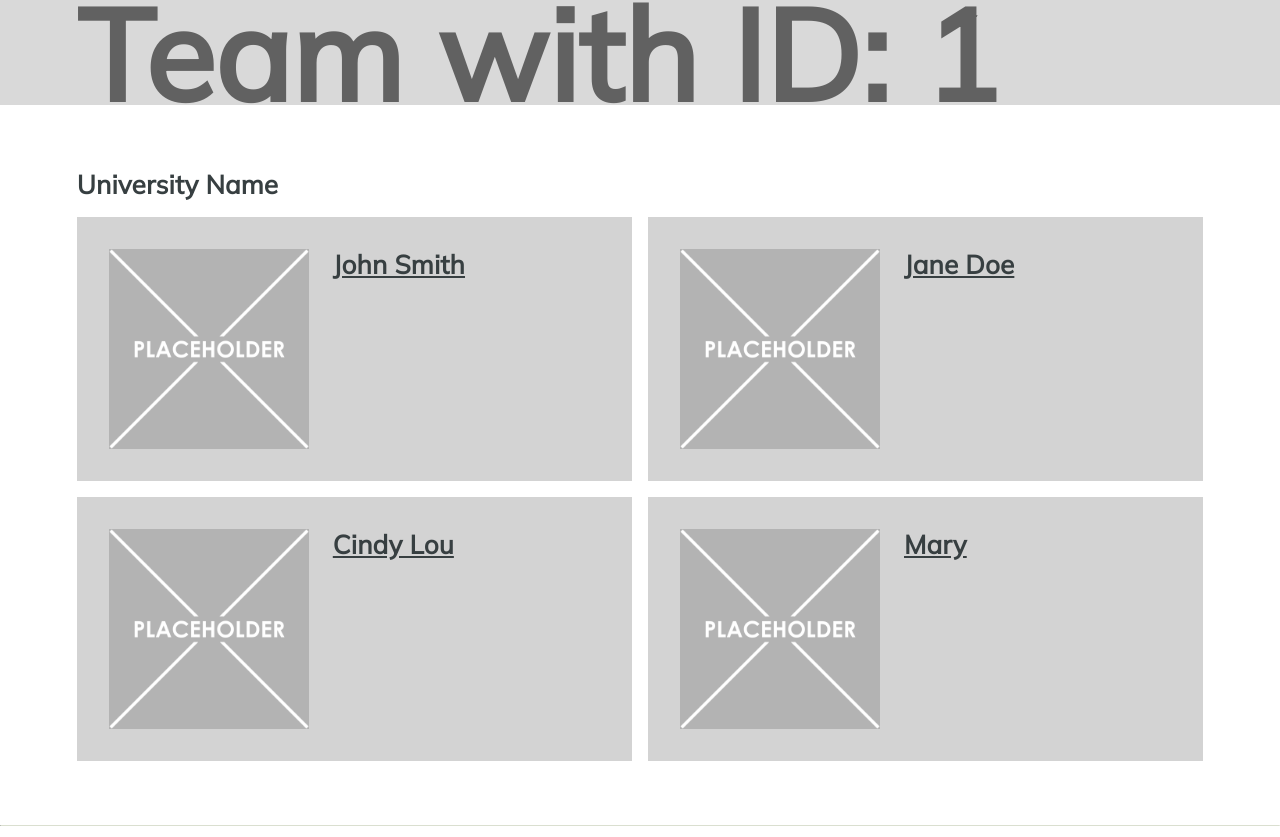
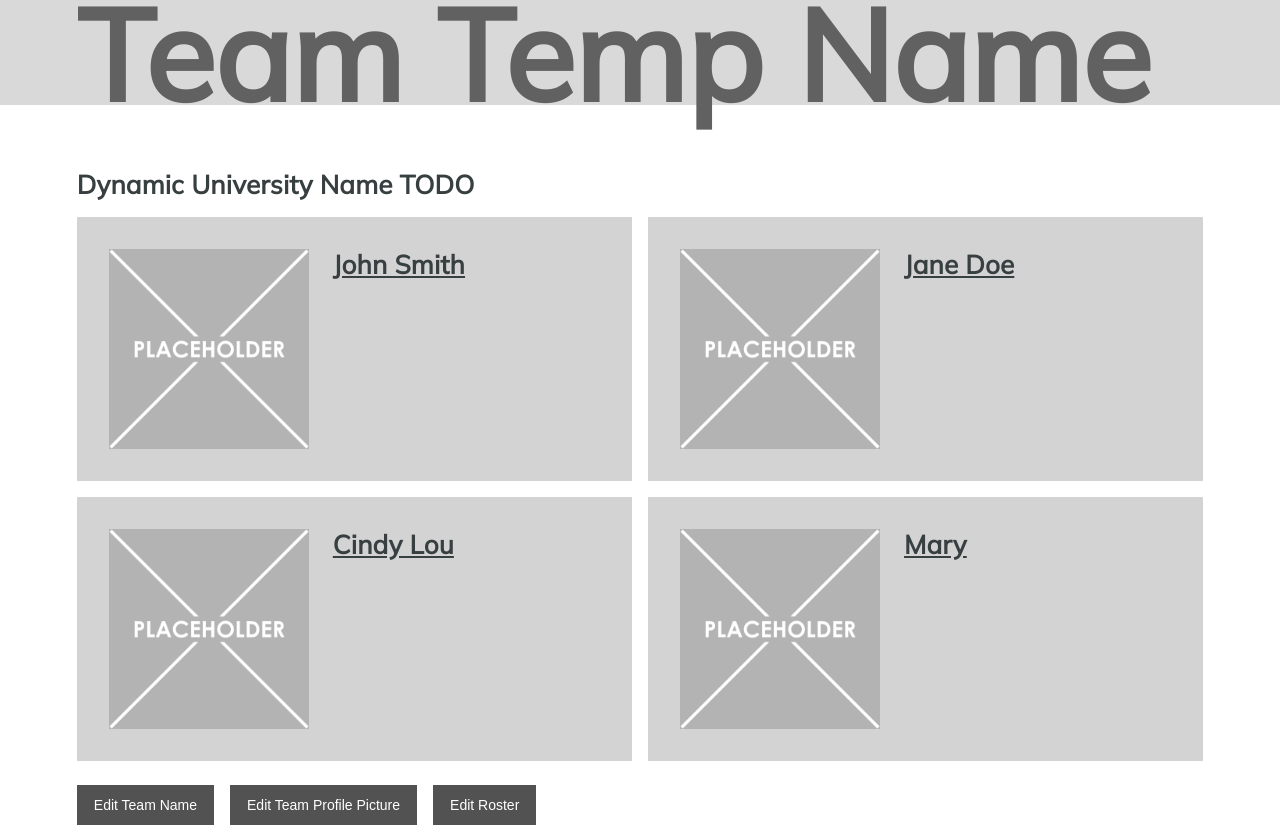
Before and after one commit to ISTE-500-501-TeamWatchHill/frontend, a React (Create React App) app: page /team/1 in a window 1280 px wide. Shown: the part 383-1220 px from the top of the page. Built offline with nearby package versions, Linux system fonts and the light colour scheme.

Commit message:
Made initial button row

```diff
--- a/src/components/button/button.js
+++ b/src/components/button/button.js
@@ -38,11 +38,18 @@ export default function Button(props) {
 
     return (
         <>
-            <a href={link}>
+            { props.link &&
+                <a href={link}>
+                    <button className={styles.button} style={propStyles} onClick={props.onClick}>
+                        {props.name}
+                    </button>
+                </a>
+            }
+            { !props.link &&
                 <button className={styles.button} style={propStyles} onClick={props.onClick}>
                     {props.name}
                 </button>
-            </a>
+            }
         </>
     )
 }
--- a/src/pages/teamsanduniversities/team/team.js
+++ b/src/pages/teamsanduniversities/team/team.js
@@ -3,7 +3,7 @@ import image from '../../../components/placeholder.png';
 import { useParams } from "react-router-dom";
 import globalStyles from '../../pages.module.css';
 import styles from './team.module.css';
-
+import Button from '../../../components/button/button';
 import Header from '../../../components/header/header';
 import MemberBlock from '../../../components/memberblock/memberblock';
 
@@ -18,16 +18,21 @@ const members = [
 
 const Team = (props) => {
 
+  // TEMP HARDCODED
+  const teamID = "1"; // acting as a substitute for a user's team ID
+  let teamNamePrefix = "Team ";
+  let teamName = "Temp Name"; // acting as a substitute for a team's name
+
   let { id } = useParams();
 
     return (
           <>
             <Header
-              name={`Team with ID: ${id}`}
+              name={teamNamePrefix + teamName}
             />
 
           <div className={`${globalStyles.grid_page} ${globalStyles.body_margin} ${globalStyles.margin8_top_bottom}`}>
-            <h3 className={`${globalStyles.text} ${styles.university}`}> University Name</h3>
+            <h3 className={`${globalStyles.text} ${styles.university}`}>Dynamic University Name TODO</h3>
 
             <div className={globalStyles.grid}>
                 {/* Team Members */}
@@ -40,6 +45,15 @@ const Team = (props) => {
                     })
                 }
             </div>
+
+            { teamID == id &&
+              <div className={styles.editButtonRow}>
+                <Button name='Edit Team Name' />
+                <Button name='Edit Team Profile Picture' />
+                <Button name='Edit Roster' />
+              </div>
+            }
+
           </div>
         </>
     )
--- a/src/pages/teamsanduniversities/team/team.module.css
+++ b/src/pages/teamsanduniversities/team/team.module.css
@@ -1,3 +1,11 @@
 .university {
     margin-bottom: 2vh;
 }
+
+.editButtonRow {
+    margin-top: 24px;
+}
+
+.editButtonRow > * {
+    margin-right: 16px;
+}
```
